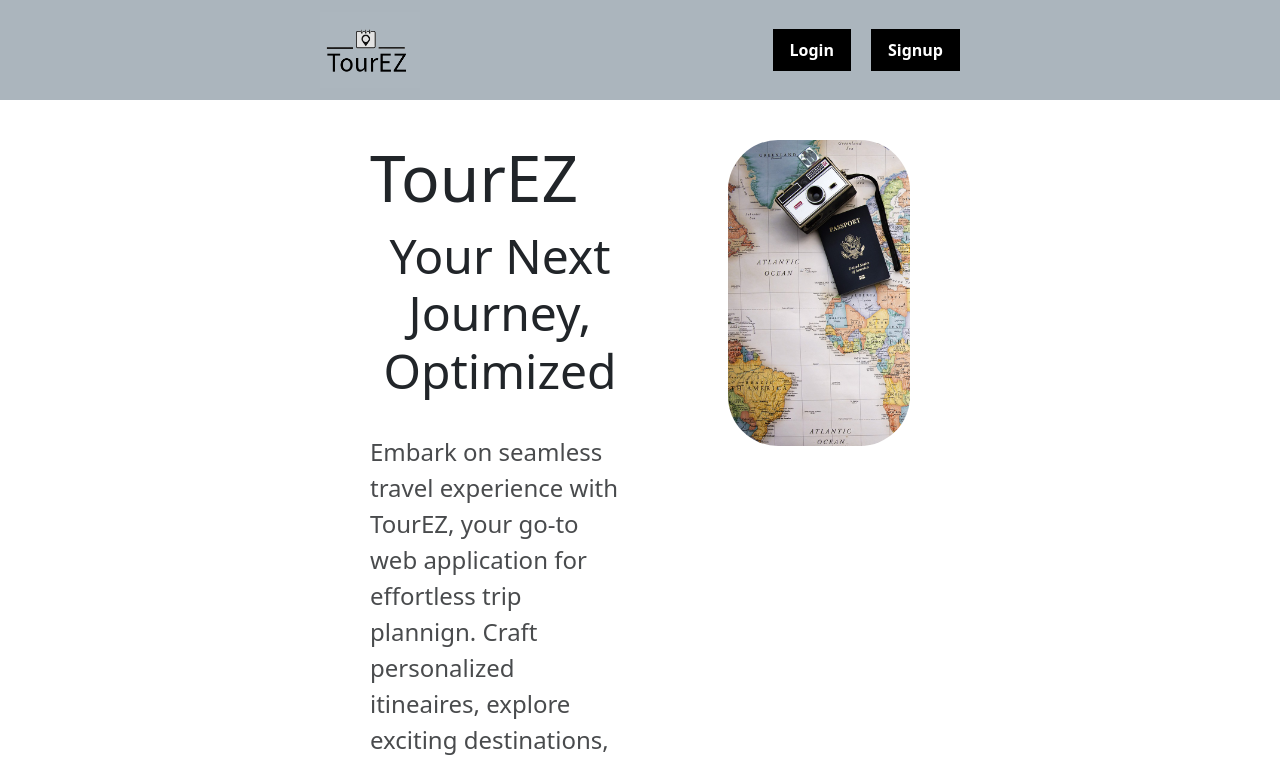
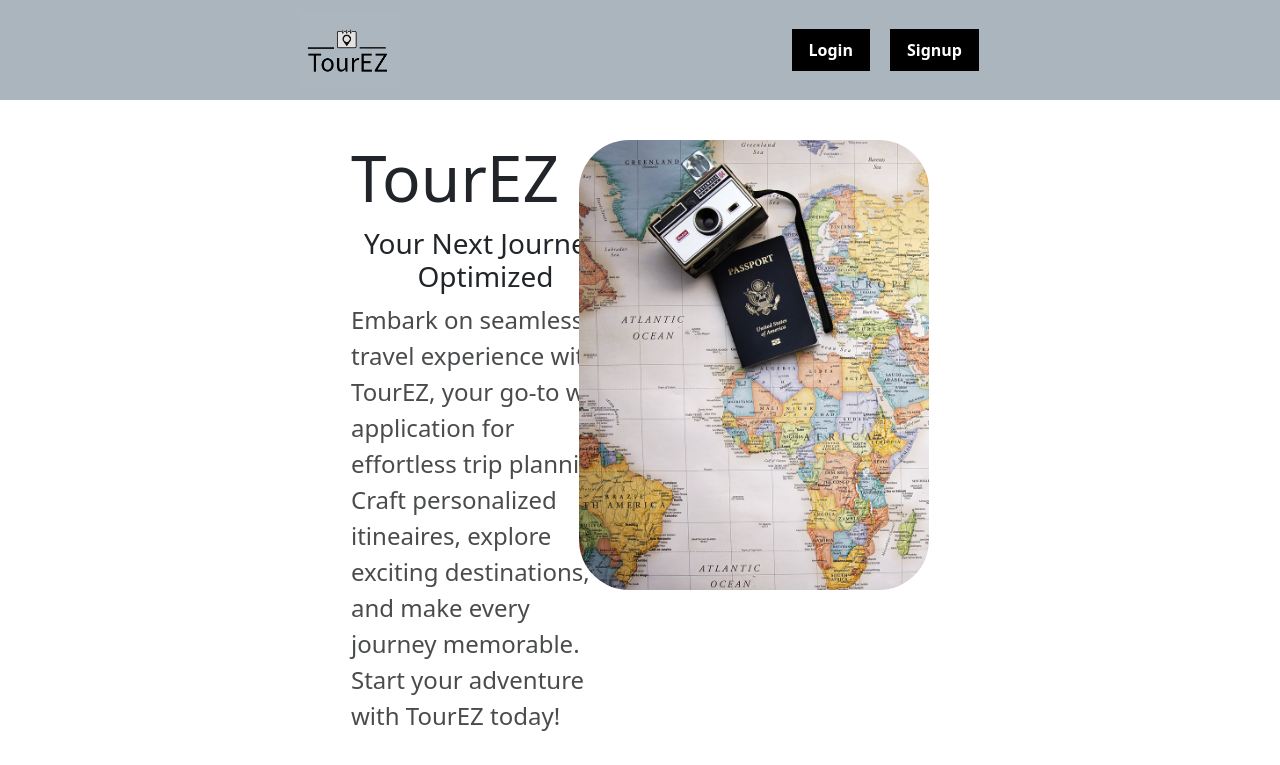
Before and after one commit to diwassapkota805/TourEZ, a React (Create React App) app in the folder client/: page / in a window 1280 px wide. Shown: the top 765 px of the page. Built offline with nearby package versions, Linux system fonts and the light colour scheme.

Commit message:
updated frontend

```diff
--- a/client/src/Pages/Home/home.css
+++ b/client/src/Pages/Home/home.css
@@ -1,6 +1,6 @@
 .home-top {
     width: 100%;
-    height: 85vh;
+    height: 700px;
     display: flex;
     padding: 0 50px;
     gap: 20px;
@@ -48,8 +48,8 @@
 
 .home-right .hero-image {
     margin-top: 40px;
-    width: 70%;
-    height: 45%;
+    min-width: 350px;
+    min-height: 450px;
     background-image: url("../../assets/Hero.jpg");
     background-size: cover;
     border-radius: 50px;
--- a/client/src/Pages/Home/home.js
+++ b/client/src/Pages/Home/home.js
@@ -14,7 +14,7 @@ const Home = () => {
             <div className="home-top">
                 <div className="home-left">
                     <h1 className="home-title">TourEZ</h1>
-                    <h2 className="home-subtitle">Your Next Journey, Optimized</h2>
+                    <h3 className="home-subtitle">Your Next Journey, Optimized</h3>
                     <p className="home-description">Embark on seamless travel experience with TourEZ, your go-to web application for effortless trip plannign. Craft personalized itineaires, explore exciting destinations, and make every journey memorable. Start your adventure with TourEZ today!</p>
                     <button className="form-button" onClick={handleGetStarted}>Get Started</button>
                 </div>
```
